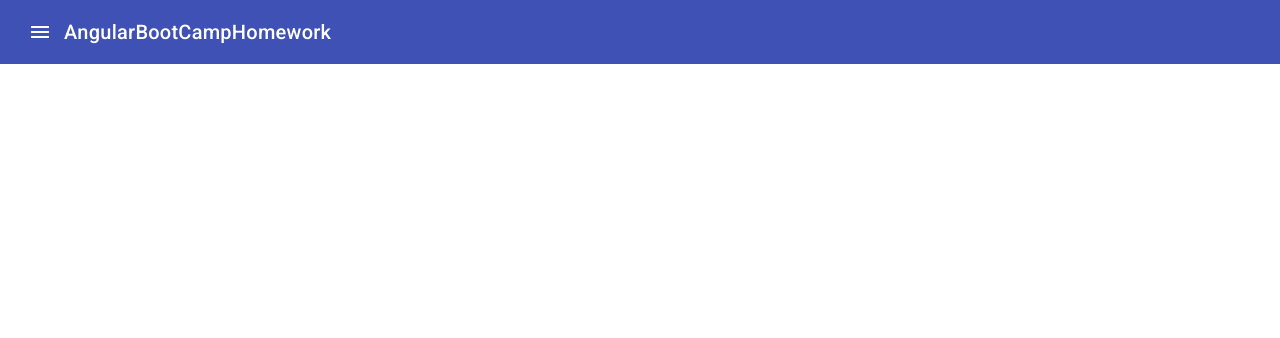
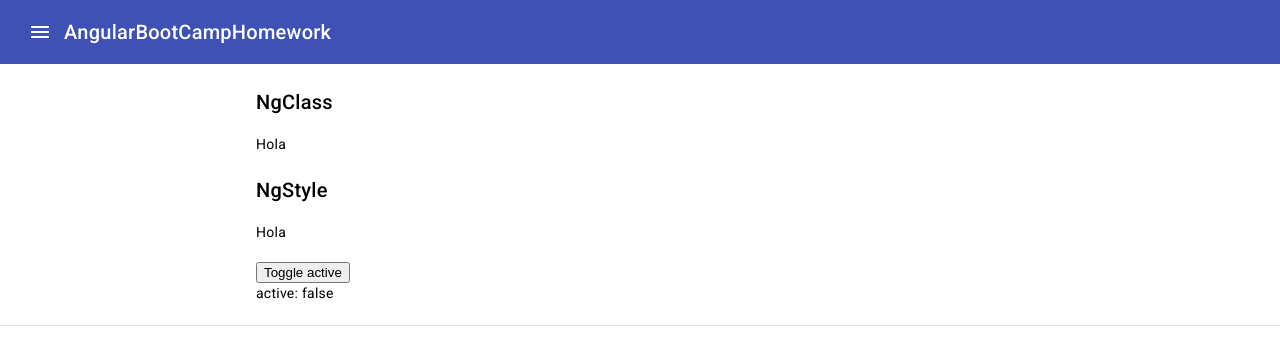
Before and after one commit to i4p3x/AngularBootCampExercises_NSA, an Angular app in the folder AngularBootCampHomework/: page / in a window 1280 px wide. Shown: the top 338 px of the page. Built offline with nearby package versions, Linux system fonts and the light colour scheme.

Commit message:
E1. Directivas de atributo

```diff
--- a/AngularBootCampHomework/package.json
+++ b/AngularBootCampHomework/package.json
@@ -25,7 +25,7 @@
     "zone.js": "~0.14.2"
   },
   "devDependencies": {
-    "@angular-devkit/build-angular": "^17.0.0",
+    "@angular-devkit/build-angular": "^17.3.3",
     "@angular/cli": "^17.0.0",
     "@angular/compiler-cli": "^17.0.0",
     "@types/jasmine": "~5.1.0",
--- a/AngularBootCampHomework/src/app/app.component.html
+++ b/AngularBootCampHomework/src/app/app.component.html
@@ -29,11 +29,11 @@
 
   </mat-toolbar>
 </p>
-<!--
+
 <div class="center" id="one">
     <app-d-atributo></app-d-atributo>
 </div>
-    <mat-divider></mat-divider>
+    <mat-divider></mat-divider><!--
 <div class="center" id="two">
     <app-d-estruc></app-d-estruc>
 </div>
--- a/AngularBootCampHomework/src/app/app.component.scss
+++ b/AngularBootCampHomework/src/app/app.component.scss
@@ -0,0 +1,6 @@
+.center {
+    margin: auto;
+    width: 60%;
+    //border: 3px solid #73AD21;
+    padding: 10px;
+  }
--- a/AngularBootCampHomework/src/app/app.module.ts
+++ b/AngularBootCampHomework/src/app/app.module.ts
@@ -11,10 +11,12 @@ import {MatMenuModule} from '@angular/material/menu';
 import {MatDividerModule} from '@angular/material/divider';
 import {MatListModule} from '@angular/material/list';
 import { MatSlideToggleModule } from '@angular/material/slide-toggle';
+import { DAtributoComponent } from './components/d-atributo/d-atributo.component';
 
 @NgModule({
   declarations: [
-    AppComponent
+    AppComponent,
+    DAtributoComponent
   ],
   imports: [
     BrowserModule,
--- /dev/null
+++ b/AngularBootCampHomework/src/app/components/d-atributo/d-atributo.component.html
@@ -0,0 +1,14 @@
+<h2>NgClass</h2>
+    <span [ngClass]="{'redText': active}">
+        Hola
+    </span>
+    <br>
+    <br>
+
+<h2>NgStyle</h2>
+    <span [ngStyle]="{'color': active ? 'red': ''}">
+        Hola
+    </span>
+    <br><br>
+    <button (click)="cambiarFlag()">Toggle active</button>
+    <p>active: {{active}}</p>
--- /dev/null
+++ b/AngularBootCampHomework/src/app/components/d-atributo/d-atributo.component.scss
@@ -0,0 +1,3 @@
+.redText {
+    color:red;
+}
--- /dev/null
+++ b/AngularBootCampHomework/src/app/components/d-atributo/d-atributo.component.ts
@@ -0,0 +1,14 @@
+import { Component } from '@angular/core';
+
+@Component({
+  selector: 'app-d-atributo',
+  templateUrl: './d-atributo.component.html',
+  styleUrl: './d-atributo.component.scss'
+})
+export class DAtributoComponent {
+  active: boolean = false;
+
+  cambiarFlag(){
+    this.active = !this.active;
+  }
+}
```
Also changed, not shown: 2 other files (tests, documents, lock files or other folders).
